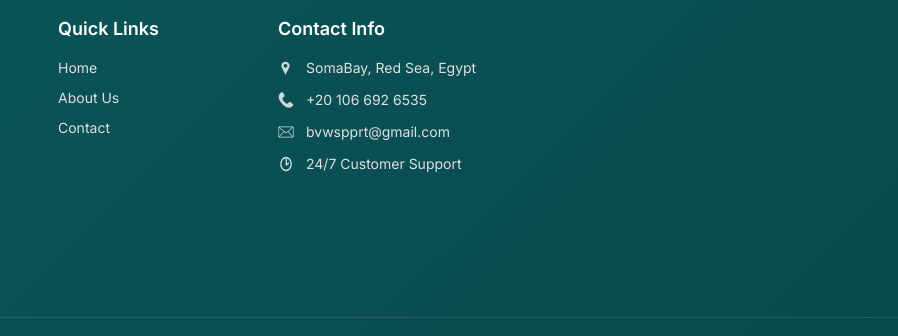
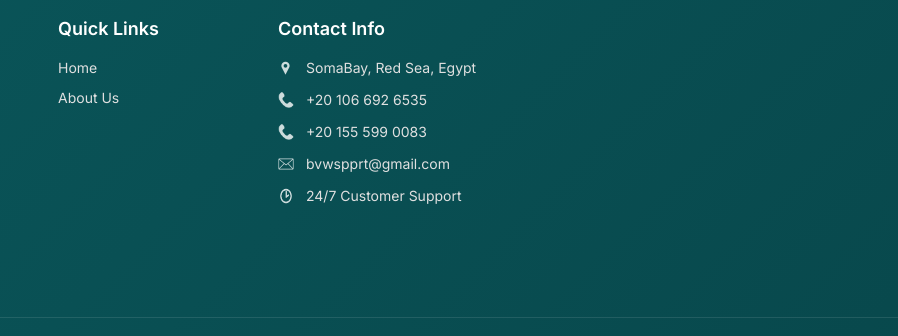
Before and after one commit to Skittle-web/SomaView, a plain HTML site: page index.html in a window 1280 px wide. Shown: the part 1524-1860 px from the top of the page, 382-1280 px from the left. Drawn offline with Linux system fonts and the light colour scheme; a web font is replaced by a local one.

Commit message:
Update index.html

```diff
--- a/index.html
+++ b/index.html
@@ -390,8 +390,8 @@
                         <li><a href="#" class="footer-link">Home</a></li>
 
 
-                        <li><a href="#" class="footer-link">About Us</a></li>
-                        <li><a href="#" class="footer-link">Contact</a></li>
+                        <li><a href="https://somabayview.com/" class="footer-link">About Us</a></li>
+
                     </ul>
                 </div>
 
@@ -405,6 +405,10 @@
                         <div class="contact-item">
                             <img src="images/phone.png" alt="Phone" class="contact-icon">
                             <span>+20 106 692 6535</span>
+                        </div>
+                        <div class="contact-item">
+                            <img src="images/phone.png" alt="Phone" class="contact-icon">
+                            <span>+20 155 599 0083</span>
                         </div>
                         <div class="contact-item">
                             <img src="images/email.svg" alt="Email" class="contact-icon">
```
